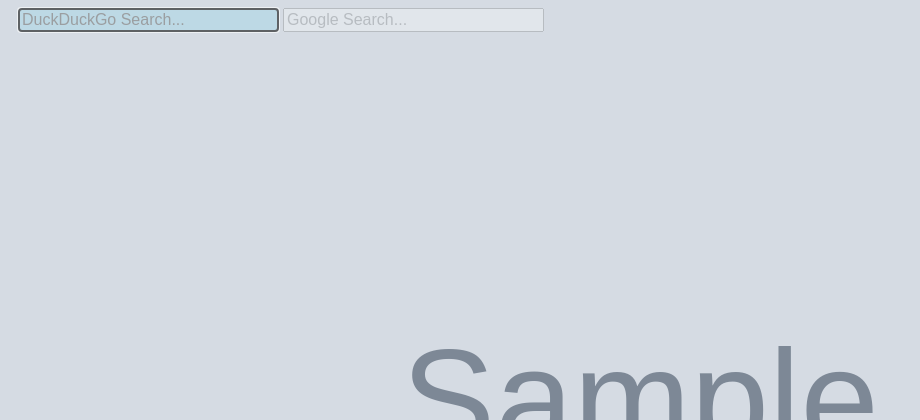
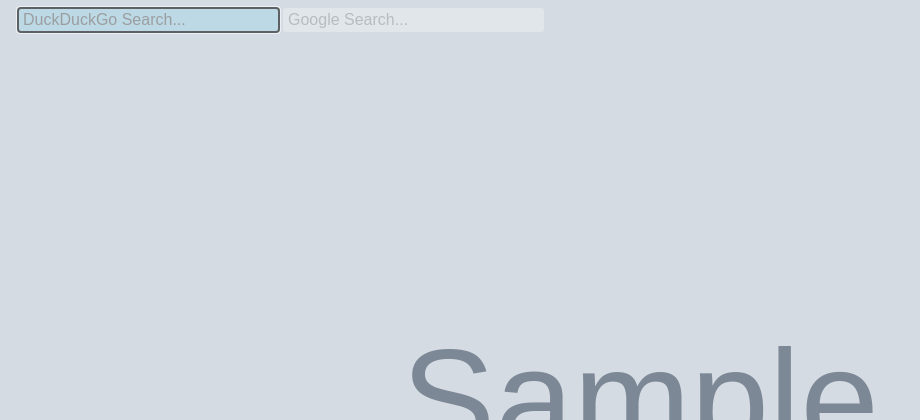
Before and after one commit to ashrust/NewTab, a Flask app: template templates/final.html in a window 1280 px wide. Shown: the top 420 px of the page, without its empty margins (0-920 px from the left). Run offline with Flask 2, Linux system fonts and the light colour scheme; the template is opened without the code that fills it: most values are stand-ins (such as "Sample title", 1, 10 or a date in 2020); grey boxes marked "Sample" are stand-in pictures.

Commit message:
input field styles and some cleanup

```diff
--- a/static/styles.css
+++ b/static/styles.css
@@ -53,6 +53,9 @@
     font-size: 16px;
     color: #000;
     opacity: 0.3;
+    border: none;
+    padding: 3px 3px 3px 5px;
+    border-radius: 3px;
   }
 
   input[type=text]:focus {
```
